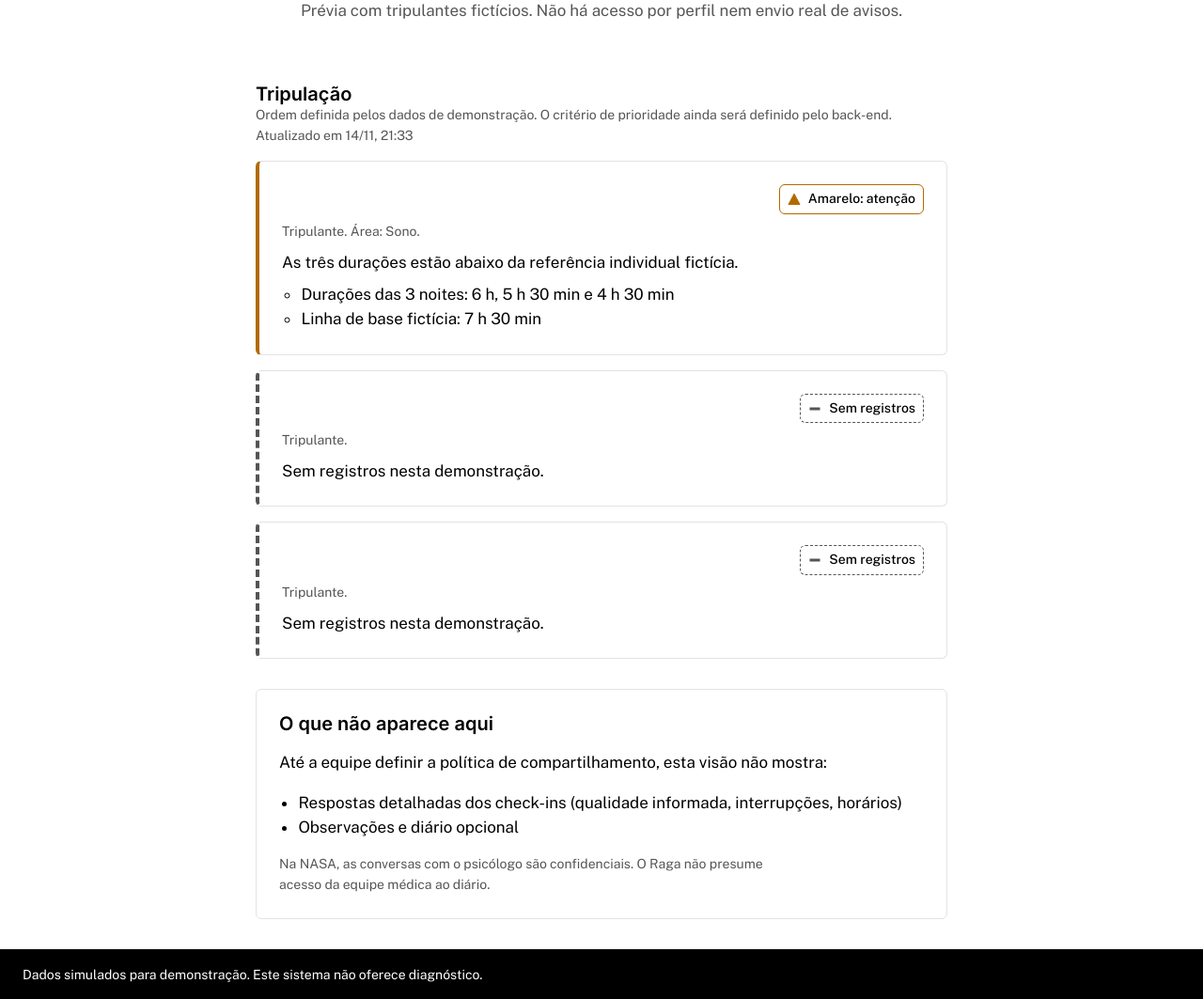
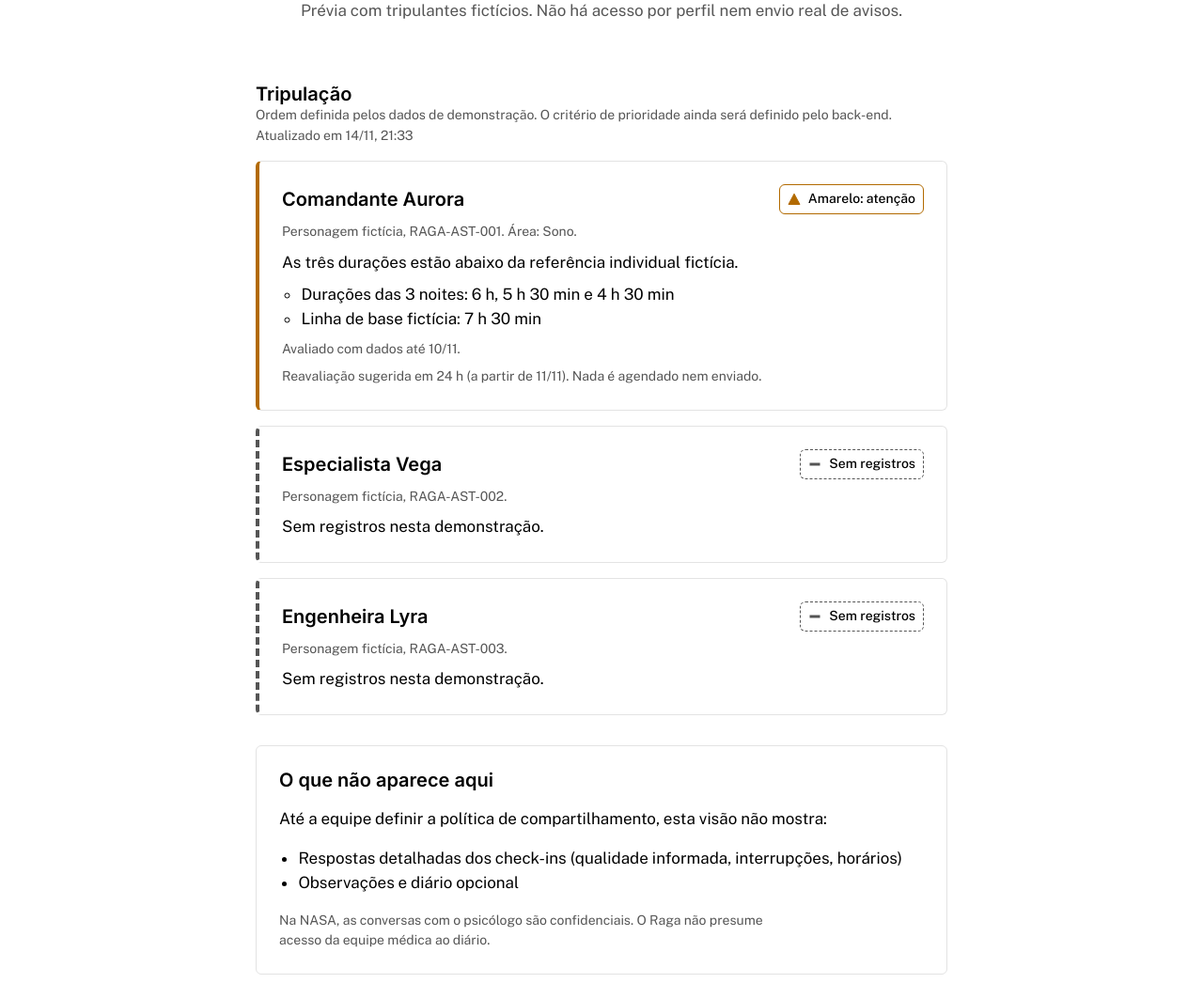
Before and after one commit to hortafront/hackathon-nasa, a Flask app: template templates/equipe-medica.html in a window 1280 px wide. Shown: the part 170-1233 px from the top of the page at 94% size. Run offline with Flask 3, Linux system fonts and the light colour scheme; the template is opened without the code that fills it, so the values that code supplies are empty.

Commit message:
feat: visão médica com os campos do back-end
- Identificação, nome de exibição e prazo em horas da reavaliação.

```diff
--- a/static/css/equipe-medica.css
+++ b/static/css/equipe-medica.css
@@ -19,7 +19,7 @@
 .tripulante--verde { border-left-color: var(--cor-normal); }
 .tripulante--amarelo { border-left-color: var(--cor-atencao); }
 .tripulante--vermelho { border-left-color: var(--cor-critico); }
-.tripulante--insuficiente,
+.tripulante--dados_insuficientes,
 .tripulante--sem_registros { border-left-style: dashed; border-left-color: var(--cor-texto-suave); }
 
 .tripulante-topo {
--- a/static/js/equipe-medica.js
+++ b/static/js/equipe-medica.js
@@ -17,15 +17,6 @@
     return n;
   }
 
-  function horario(rotulo, iso) {
-    var p = texto("p", "leitura-detalhe", rotulo + " ");
-    var t = document.createElement("time");
-    t.dateTime = iso;
-    t.textContent = F.dataHora(iso);
-    p.appendChild(t);
-    return p;
-  }
-
   function mostrar(dados) {
     $("ordem-texto").textContent = dados.ordem;
     var t = $("medico-atualizado-em");
@@ -40,15 +31,15 @@
 
       var topo = document.createElement("div");
       topo.className = "tripulante-topo";
-      var nome = texto("h3", "", tri.nome);
+      var nome = texto("h3", "", tri.nome_exibicao);
       var selo = document.createElement("p");
       selo.innerHTML = F.selo(tri.estado); // rótulos fixos de formato.js
       topo.append(nome, selo);
       li.appendChild(topo);
 
       li.appendChild(texto("p", "leitura-detalhe",
-        (tri.ficticio ? "Personagem fictícia" : "Tripulante") +
-        (tri.area ? ". Área: " + tri.area + "." : ".")));
+        (tri.origem === "ficticia" ? "Personagem fictícia" : "Tripulante") +
+        ", " + tri.identificacao + (tri.area ? ". Área: " + tri.area + "." : ".")));
       li.appendChild(texto("p", "", tri.motivo));
 
       if (tri.dados_compartilhados.length) {
@@ -57,8 +48,14 @@
         tri.dados_compartilhados.forEach(function (d) { ul.appendChild(texto("li", "", d)); });
         li.appendChild(ul);
       }
-      if (tri.avaliado_em) li.appendChild(horario("Avaliado em", tri.avaliado_em));
-      if (tri.reavaliar_em) li.appendChild(horario("Reavaliação prevista em", tri.reavaliar_em));
+      // Datas no formato de avaliacao_sono.py: data + prazo em horas.
+      if (tri.data_avaliacao) {
+        li.appendChild(texto("p", "leitura-detalhe", "Avaliado com dados até " + F.dia(tri.data_avaliacao) + "."));
+      }
+      if (tri.data_avaliacao && tri.reavaliar_em_horas) {
+        li.appendChild(texto("p", "leitura-detalhe", "Reavaliação sugerida em " + tri.reavaliar_em_horas +
+          " h (a partir de " + F.diaMaisHoras(tri.data_avaliacao, tri.reavaliar_em_horas) + "). Nada é agendado nem enviado."));
+      }
 
       lista.appendChild(li);
     });
```
